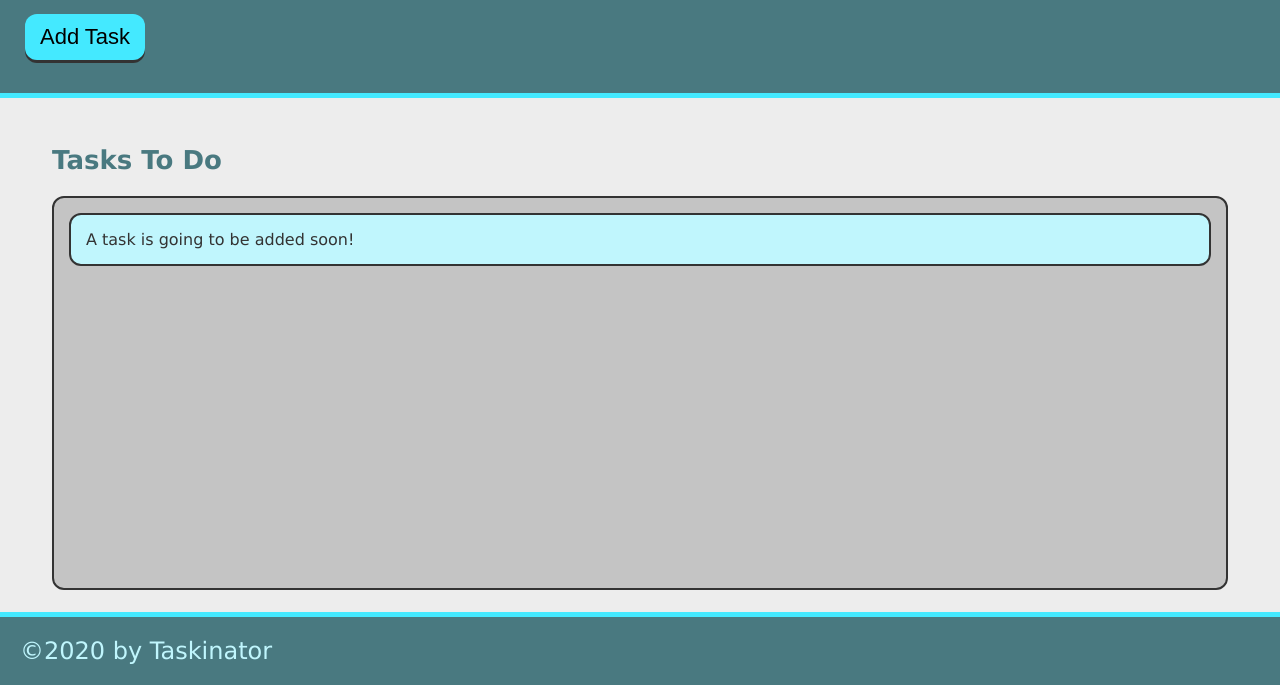
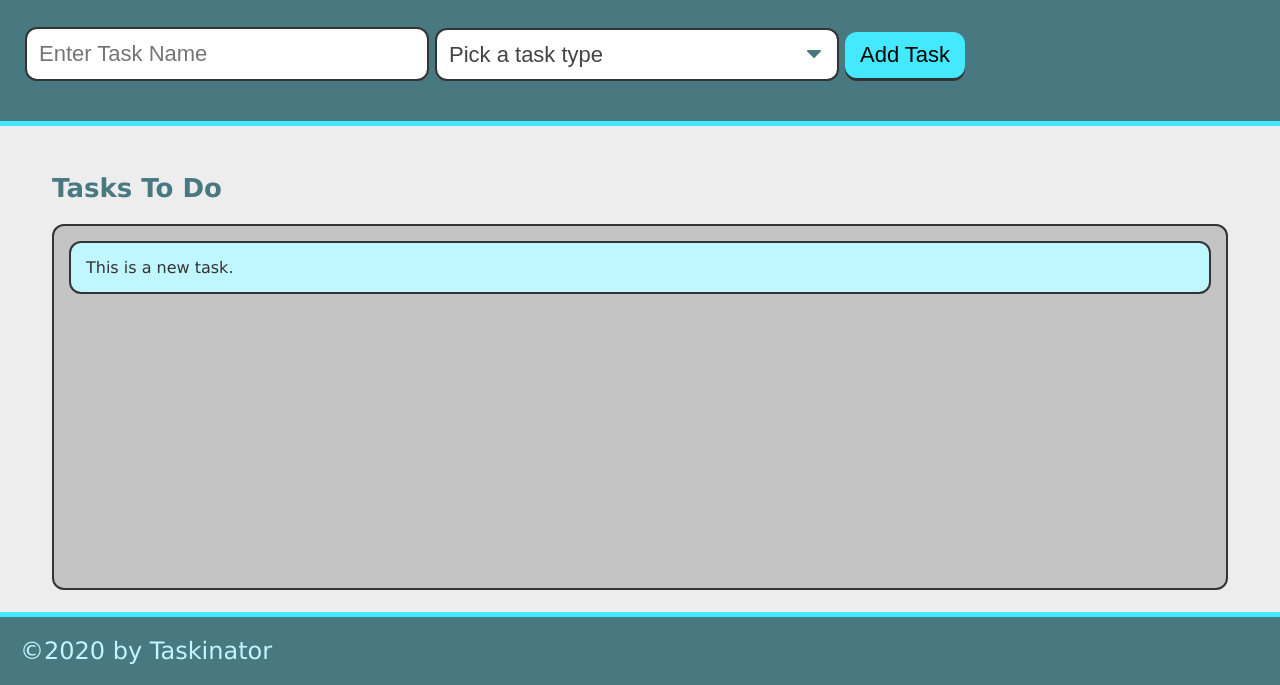
Before and after one commit to blee2013/taskinator, a plain HTML site: page index.html in a window 1280 px wide. Shown: the part 115-800 px from the top of the page. Drawn offline with Linux system fonts and the light colour scheme.

Commit message:
adde dropdown and format form

```diff
--- a/index.html
+++ b/index.html
@@ -11,22 +11,34 @@
     <!-- add header -->
     <header>
         <h1 class="page-title"> Taskinator</h1>
-        <p>
-            Click the button below to add a new task!
-        </p>
-        <button class="btn">Add Task</button>
+        <p>Click the button below to add a new task!</p>
+        <form id="task-form">
+            <div class="form-group">
+                <input type="text" name="task-name" class="text-input" placeholder="Enter Task Name" />
+            </div>
+            <div class="form-group">
+                <select name="task-type" class="select-dropdown">
+                    <option value="" disabled selected>Pick a task type</option>
+                    <option value="Print">Print</option>
+                    <option value="Web">Web</option>
+                    <option value="Mobile">Mobile</option>
+                </select>
+            </div>
+            <div class="form-group">
+                <button class="btn" id="save-task" type="submit">Add Task</button>
+            </div>
+        </form>
     </header>
 
     <!-- add main element -->
     <main class="page-content">
         <section class="task-list-wrapper">
             <h2 class="list-title">Tasks To Do</h2>
-            <ul class="task-list">
-                <li class="task-item">
-                    A task is going to  be added soon!</li>
-            </ul>
+            <ul class="task-list" id="tasks-to-do"></ul>
         </section>
     </main>
+
+    <!-- footer -->
     <footer>
         &copy;2020 by Taskinator
     </footer>
```
